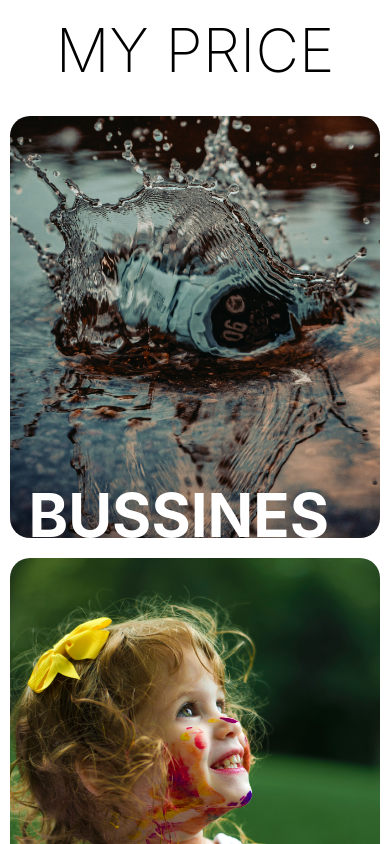
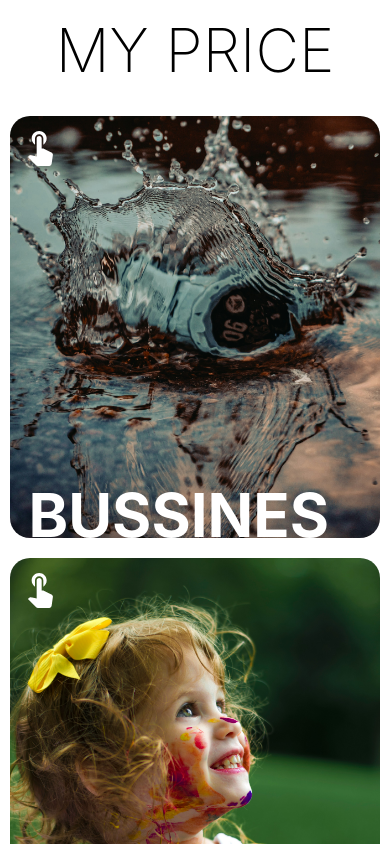
Before and after one commit to sashadubovyi/photo-gallery, a React (Create React App) app: page / in a window 390 px wide. Shown: the part 880-1724 px from the top of the page. Built offline with nearby package versions, Linux system fonts and the light colour scheme.

Commit message:
add icon

```diff
--- a/src/components/PriceGrid/PriceGrid.module.scss
+++ b/src/components/PriceGrid/PriceGrid.module.scss
@@ -235,6 +235,7 @@
 
   .touchIcon {
     position: absolute;
+    display: flex;
     top: 10px;
     left: 10px;
     font-size: 40px;
@@ -269,4 +270,8 @@
     bottom: 30%;
     transform: translate(-50%, -50%) rotate(0deg);
   }
+
+  .touchIcon {
+    display: flex;
+  }
 }
```
